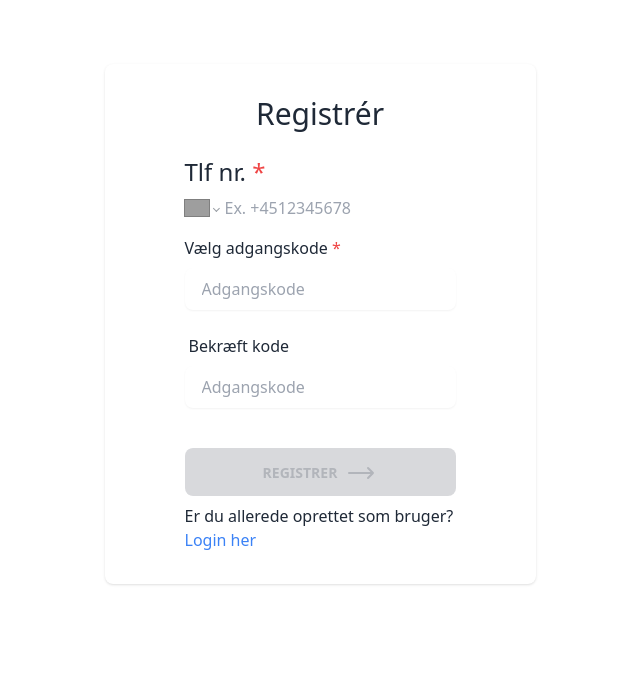
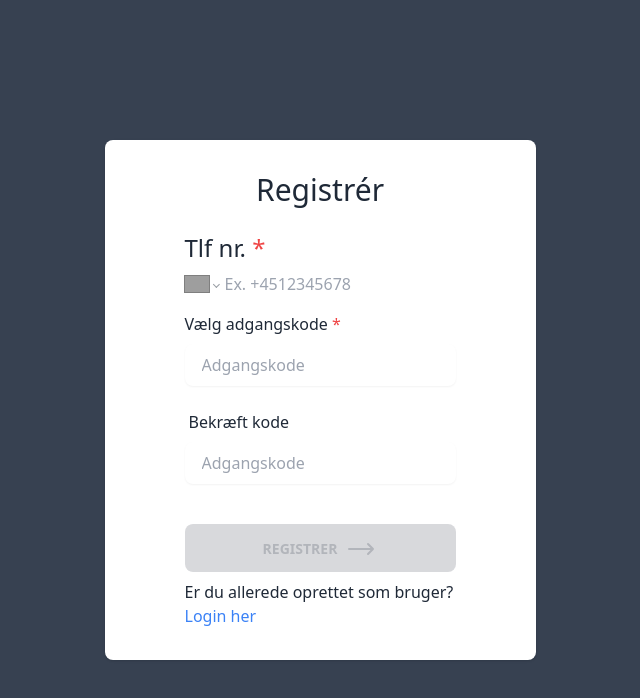
Before and after one commit to Mihusu/myBicycle, a React (Vite) app in the folder site/: page /registration in a window 1280 px wide. Shown: the top 698 px of the page, without its empty margins (320-960 px from the left). Built offline with nearby package versions, Linux system fonts and the light colour scheme; grey boxes are pictures that could not be loaded; the HTML template or start-up script is replaced by a standard one.

Commit message:
Stylistic changes

```diff
--- a/site/src/App.jsx
+++ b/site/src/App.jsx
@@ -20,7 +20,7 @@ import { PrivateRoutes } from "./components/Auth/PrivateRoute";
 function App() {
 
   return (
-
+    <div className="bg-gray-700 w-screen h-screen">
       <Routes>
         <Route path="/" element={<Home />} />
         <Route path="/login" element={<Login />} />
@@ -35,7 +35,7 @@ function App() {
           <Route path="/stolenbike" element={<BikeStolen />} />
         </Route>
       </Routes>
-
+    </div>
   )
 }
 
--- a/site/src/components/Footers/footer.jsx
+++ b/site/src/components/Footers/footer.jsx
@@ -10,7 +10,7 @@ export const Footer = () => {
 
     return (
 
-        <div className="fixed bottom-0 left-0 flex flex-row justify-around w-full items-center sm:px-6 md:px-8 lg:px-10 bg-gray-900 border-t border-white rounded-t-md">
+        <div className="fixed bottom-0 left-0 flex flex-row justify-around w-full items-center sm:px-6 md:px-8 lg:px-10 bg-gray-800 border-t border-white rounded-t-md">
             <div className="btm-nav-lg py-1 mt-auto sm:px-6 md:px-8 lg:px-10">
                 <Link to="/mybikes">
                     <button className="rounded hover:bg-orange-500 dropdown-active px-8 py-1">
--- a/site/src/components/Layout/Layout.jsx
+++ b/site/src/components/Layout/Layout.jsx
@@ -4,7 +4,7 @@ import { Footer } from '../Footers/footer'
 export const Layout = ({ title = "Ukendt", children }) => {
     return (
         <>
-            <div id='layout' className='bg-gray-800 w-screen h-screen'>
+            <div id='layout' className=''>
                 <div className='p-4 pb-20'>
                     {/* Header */}
                     <div className='mb-4 border-b-gray-400'>
--- a/site/src/components/MyBikes/BikeComponent.jsx
+++ b/site/src/components/MyBikes/BikeComponent.jsx
@@ -8,7 +8,7 @@ export const BikeComponent = ({ data }) => {
   const [isOpen, setIsOpen] = useState(false);
 
   return (
-    <div className="flex flex-col items-center justify-center h-full border rounded-lg bg-white shadow-lg hover:shadow-xl dark:bg-gray-900 sm:px-6 md:px-8 lg:px-10 mb-4">
+    <div className="flex flex-col items-center justify-center h-full border rounded-lg bg-white shadow-lg hover:shadow-xl dark:bg-gray-800 sm:px-6 md:px-8 lg:px-10 mb-4">
       <div className="flex flex-col justify-center px-4 m-0 ">
         <motion.div
           transition={{ layout: { duration: 1, type: "spring" } }}
--- a/site/src/pages/Login.jsx
+++ b/site/src/pages/Login.jsx
@@ -41,7 +41,7 @@ function PageLogin() {
     }
 
     return (
-        <div className="flex flex-col items-center justify-center my-16 p-4">
+        <div className="grid h-screen place-items-center p-4">
             <div className="bg-white rounded-lg shadow dark:bg-gray-800 p-4">
                 {/* Errors */}
                 {error && <div className="p-4 rounded-lg bg-error text-white">{error}</div>}
--- a/site/src/pages/PhoneRegistration.jsx
+++ b/site/src/pages/PhoneRegistration.jsx
@@ -53,7 +53,7 @@ const PhoneRegistration = () => {
   }
 
   return (
-    <div className="my-16 flex flex-col items-center justify-center">
+    <div className="grid h-screen place-items-center p-4">
       <form
         className="flex w-full items-center justify-center self-center md:w-1/2 lg:w-1/3"
         onSubmit={handleSubmit(onSubmit, onError)}
```
Lines whose indentation alone changed are shown as unchanged.
